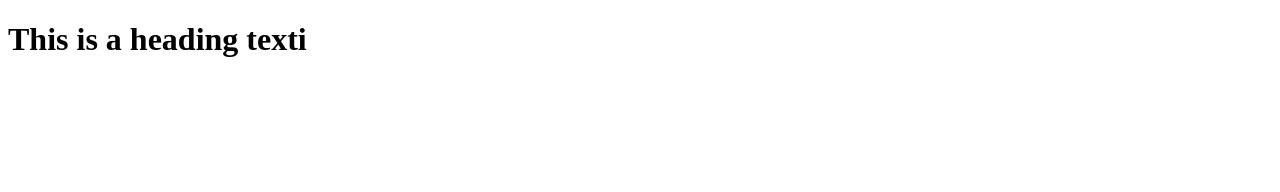
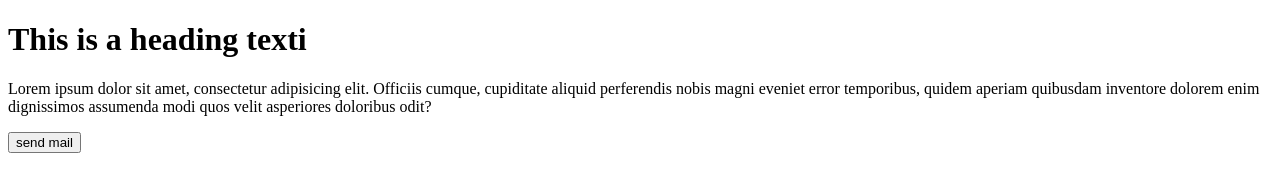
Before and after one commit to orinoluwa2000/Git-practise, a plain HTML site: page index.html in a window 1280 px wide. Drawn offline with Linux system fonts and the light colour scheme.

Commit message:
fajimi commit

```diff
--- a/index.html
+++ b/index.html
@@ -8,6 +8,8 @@
 </head>
 <body>
     <h1>This is a heading texti</h1>
+    <p>Lorem ipsum dolor sit amet, consectetur adipisicing elit. Officiis cumque, cupiditate aliquid perferendis nobis magni eveniet error temporibus, quidem aperiam quibusdam inventore dolorem enim dignissimos assumenda modi quos velit asperiores doloribus odit?</p>
+    <button>send mail</button>
 
 <script src="./index.js"></script>
 </body>
```
